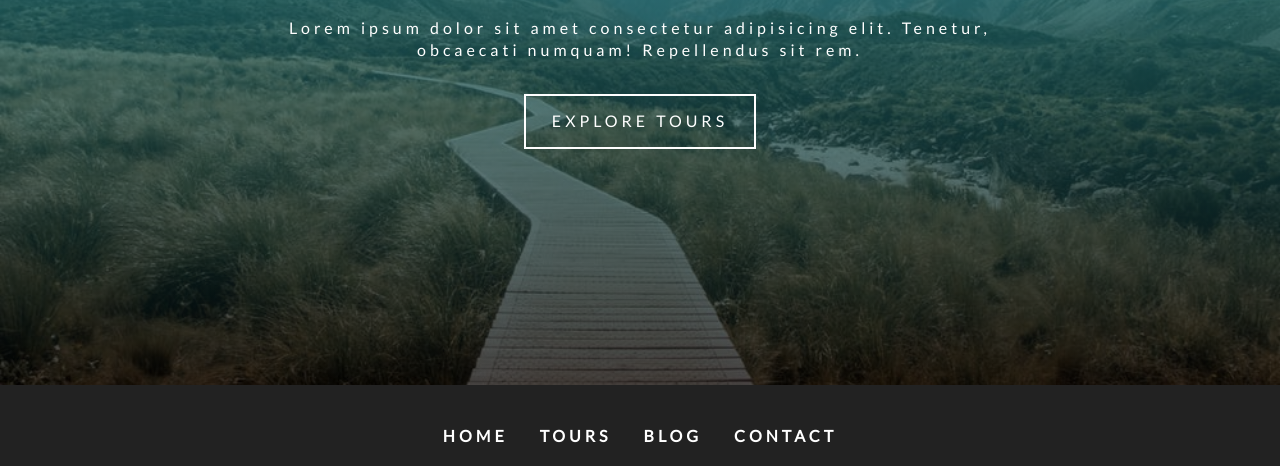
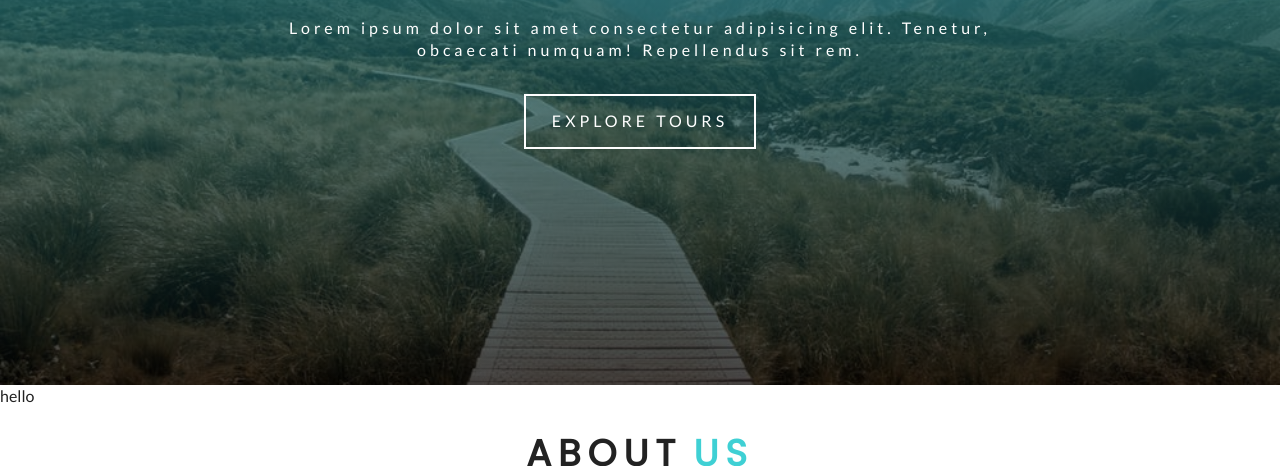
Before and after one commit to eneax/on-the-road, a Gatsby site: page / in a window 1280 px wide. Shown: the part 500-966 px from the top of the page. Built offline with nearby package versions, Linux system fonts and the light colour scheme; Gatsby itself is replaced by a stand-in of ours.

Commit message:
Create reusable title component

```diff
--- /dev/null
+++ b/src/components/about.js
@@ -0,0 +1,14 @@
+import React from 'react'
+import Title from '../components/title'
+
+const About = () => {
+  return (
+    <div>
+      <p>hello</p>
+
+      <Title title='about' subtitle='us' />
+    </div>
+  )
+}
+
+export default About
--- /dev/null
+++ b/src/components/title.js
@@ -0,0 +1,42 @@
+import React from 'react'
+import styled from 'styled-components'
+
+const TitleWrapper = styled.div`
+  text-transform: uppercase;
+  font-size: 2.3rem;
+  margin-bottom: 2rem;
+
+  h4 {
+    text-align: center;
+    letter-spacing: 7px;
+    color: var(--primaryColor);
+  }
+
+  .title {
+    color: var(--mainBlack);
+  }
+
+  span {
+    display: block; /* so the 2 span stay one on top of the other */
+
+    @media(min-width: 576px) {
+      display: inline-block;
+      margin: 0 .35rem;
+    }
+  }
+
+
+`
+
+const Title = ({ title, subtitle }) => {
+  return (
+    <TitleWrapper>
+      <h4>
+        <span className='title'>{title}</span>
+        <span>{subtitle}</span>
+      </h4>
+    </TitleWrapper>
+  )
+}
+
+export default Title
--- a/src/pages/index.js
+++ b/src/pages/index.js
@@ -5,6 +5,7 @@ import Layout from "../components/layout"
 import SEO from "../components/seo"
 import Hero from "../components/hero"
 import Banner from "../components/banner"
+import About from "../components/about"
 
 
 const IndexPage = () => (
@@ -24,6 +25,8 @@ const IndexPage = () => (
         </Link>
       </Banner>
     </Hero>
+
+    <About />
   </Layout>
 )
 
```
